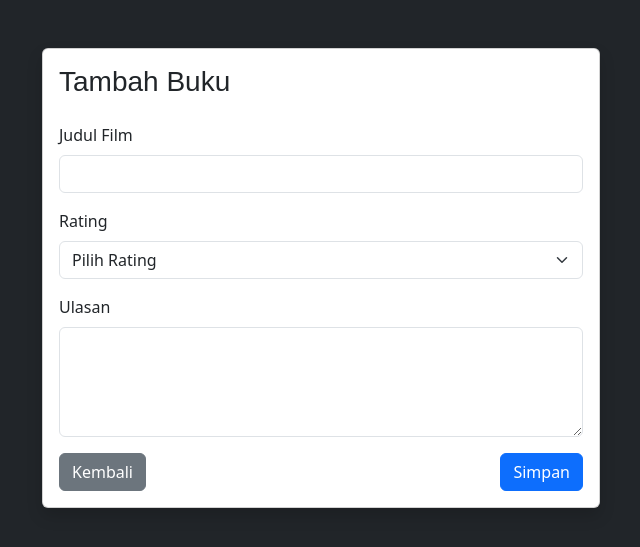
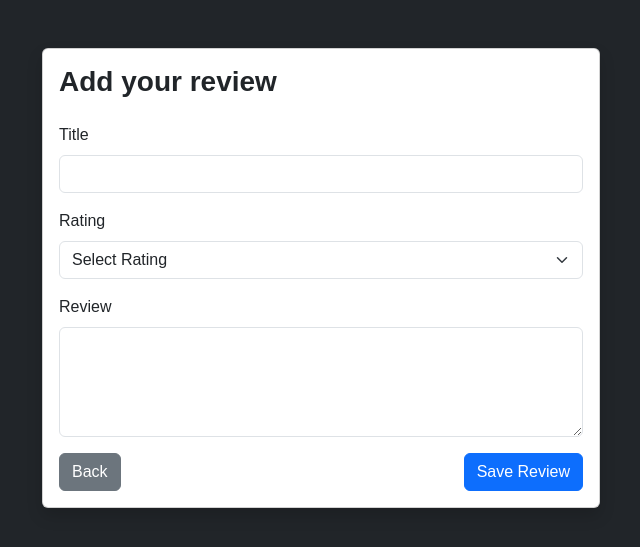
Before and after one commit to Source-Code-Praktikum-Web-24/pertemuan-3-php-sql, a PHP site: page /tambah.php in a window 1280 px wide. Shown: the top 547 px of the page, without its empty margins (319-959 px from the left). Run offline with PHP 8.4, Linux system fonts and the light colour scheme; some web fonts are replaced.

Commit message:
fix: update page title and labels for film review form in tambah.php

```diff
--- a/tambah.php
+++ b/tambah.php
@@ -23,10 +23,10 @@ if (isset($_POST['submit'])) {
 
 <head>
     <meta charset="UTF-8">
-    <title>Tambah Buku</title>
+    <title>Add Film</title>
     <meta name="viewport" content="width=device-width, initial-scale=1">
+    <link href="https://cdn.jsdelivr.net/npm/bootstrap@5.3.8/dist/css/bootstrap.min.css" rel="stylesheet" integrity="sha384-sRIl4kxILFvY47J16cr9ZwB07vP4J8+LH7qKQnuqkuIAvNWLzeN8tE5YBujZqJLB" crossorigin="anonymous">
     <link rel="stylesheet" href="style.css">
-    <link href="https://cdn.jsdelivr.net/npm/bootstrap@5.3.8/dist/css/bootstrap.min.css" rel="stylesheet" integrity="sha384-sRIl4kxILFvY47J16cr9ZwB07vP4J8+LH7qKQnuqkuIAvNWLzeN8tE5YBujZqJLB" crossorigin="anonymous">
 </head>
 
 <body class="bg-dark">
@@ -36,25 +36,19 @@ if (isset($_POST['submit'])) {
 
             <div class="card shadow">
                 <div class="card-body">
-                    <h3 class="mb-4">Tambah Buku</h3>
-
-                    <?php if (isset($error)) { ?>
-                        <div class="alert alert-danger">
-                            <?php echo $error; ?>
-                        </div>
-                    <?php } ?>
+                    <h3 class="mb-4">Add your review</h3>
 
                     <form method="POST">
 
                         <div class="mb-3">
-                            <label class="form-label">Judul Film</label>
+                            <label class="form-label">Title</label>
                             <input type="text" name="judul_film" class="form-control" required>
                         </div>
 
                         <div class="mb-3">
                             <label class="form-label">Rating</label>
                             <select name="nilai" class="form-select" required>
-                                <option value="">Pilih Rating</option>
+                                <option value="">Select Rating</option>
                                 <option value="1">1</option>
                                 <option value="2">2</option>
                                 <option value="3">3</option>
@@ -64,14 +58,14 @@ if (isset($_POST['submit'])) {
                         </div>
 
                         <div class="mb-3">
-                            <label class="form-label">Ulasan</label>
+                            <label class="form-label">Review</label>
                             <textarea name="ulasan" class="form-control" rows="4" required></textarea>
                         </div>
 
                         <div class="d-flex justify-content-between">
-                            <a href="index.php" class="btn btn-secondary">Kembali</a>
+                            <a href="index.php" class="btn btn-secondary">Back</a>
                             <button type="submit" name="submit" class="btn btn-primary">
-                                Simpan
+                                Save Review
                             </button>
                         </div>
 
@@ -83,7 +77,6 @@ if (isset($_POST['submit'])) {
         </div>
     </div>
 
-    <script src="https://cdn.jsdelivr.net/npm/bootstrap@5.3.2/dist/js/bootstrap.bundle.min.js"></script>
 </body>
 
 </html>
```
